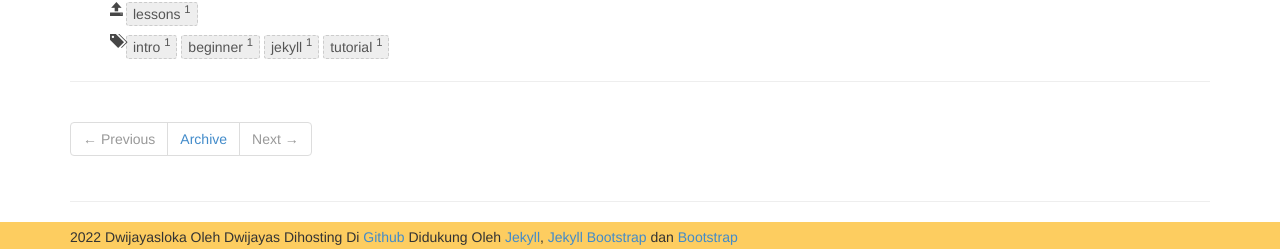
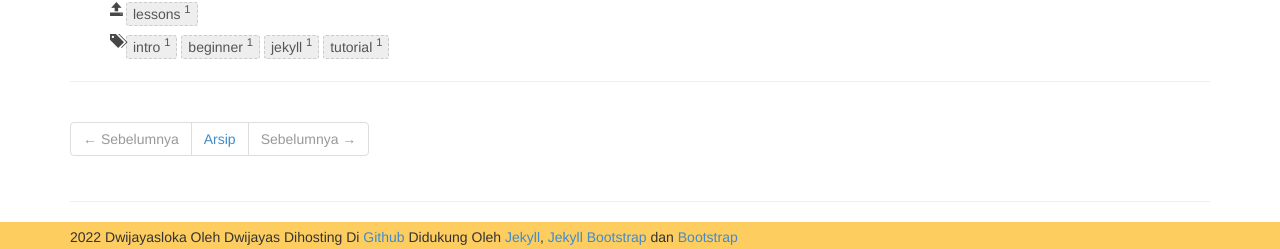
Before and after one commit to dwijayas/dwijayas.github.io, a Jekyll site: the page built from _posts/core-samples/2011-12-29-jekyll-introduction.md, in a window 1280 px wide and 900 px high, scrolled down 5230 px. Shown: the part 648-897 px from the top of the window. Built offline with Jekyll 4.4.1, drawn with Linux system fonts in a browser that asks for light colours; nearby versions of some CDN libraries.

Commit message:
Update post.html

```diff
--- a/_includes/themes/bootstrap-3/post.html
+++ b/_includes/themes/bootstrap-3/post.html
@@ -30,15 +30,15 @@
     <hr>
     <ul class="pagination">
     {% if page.previous %}
-      <li class="prev"><a href="{{ BASE_PATH }}{{ page.previous.url }}" title="{{ page.previous.title }}">&laquo; Previous</a></li>
+      <li class="prev"><a href="{{ BASE_PATH }}{{ page.previous.url }}" title="{{ page.previous.title }}">&laquo; Sebelumnya</a></li>
     {% else %}
-      <li class="prev disabled"><a>&larr; Previous</a></li>
+      <li class="prev disabled"><a>&larr; Sebelumnya</a></li>
     {% endif %}
-      <li><a href="{{ BASE_PATH }}{{ site.JB.archive_path }}">Archive</a></li>
+      <li><a href="{{ BASE_PATH }}{{ site.JB.archive_path }}">Arsip</a></li>
     {% if page.next %}
-      <li class="next"><a href="{{ BASE_PATH }}{{ page.next.url }}" title="{{ page.next.title }}">Next &raquo;</a></li>
+      <li class="next"><a href="{{ BASE_PATH }}{{ page.next.url }}" title="{{ page.next.title }}">Sebelumnya &raquo;</a></li>
     {% else %}
-      <li class="next disabled"><a>Next &rarr;</a>
+      <li class="next disabled"><a>Sebelumnya &rarr;</a>
     {% endif %}
     </ul>
     <hr>
```
